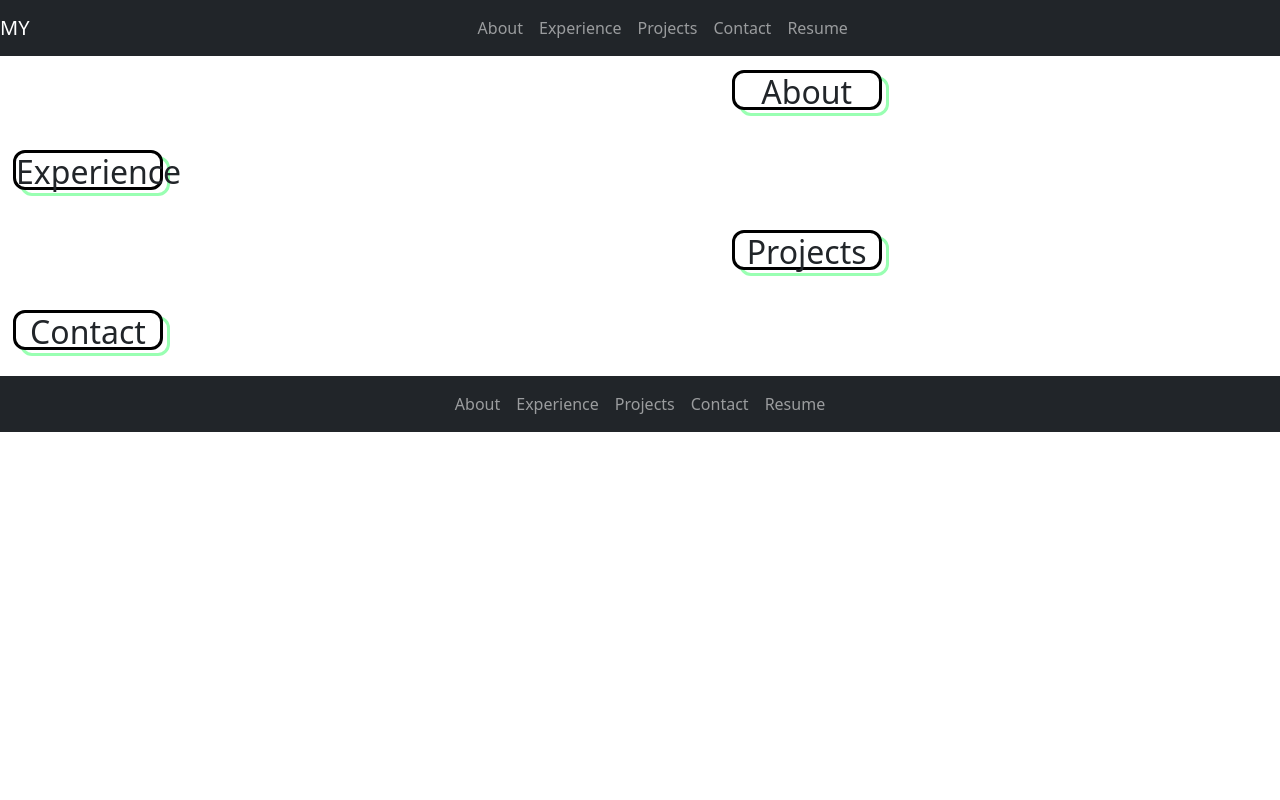
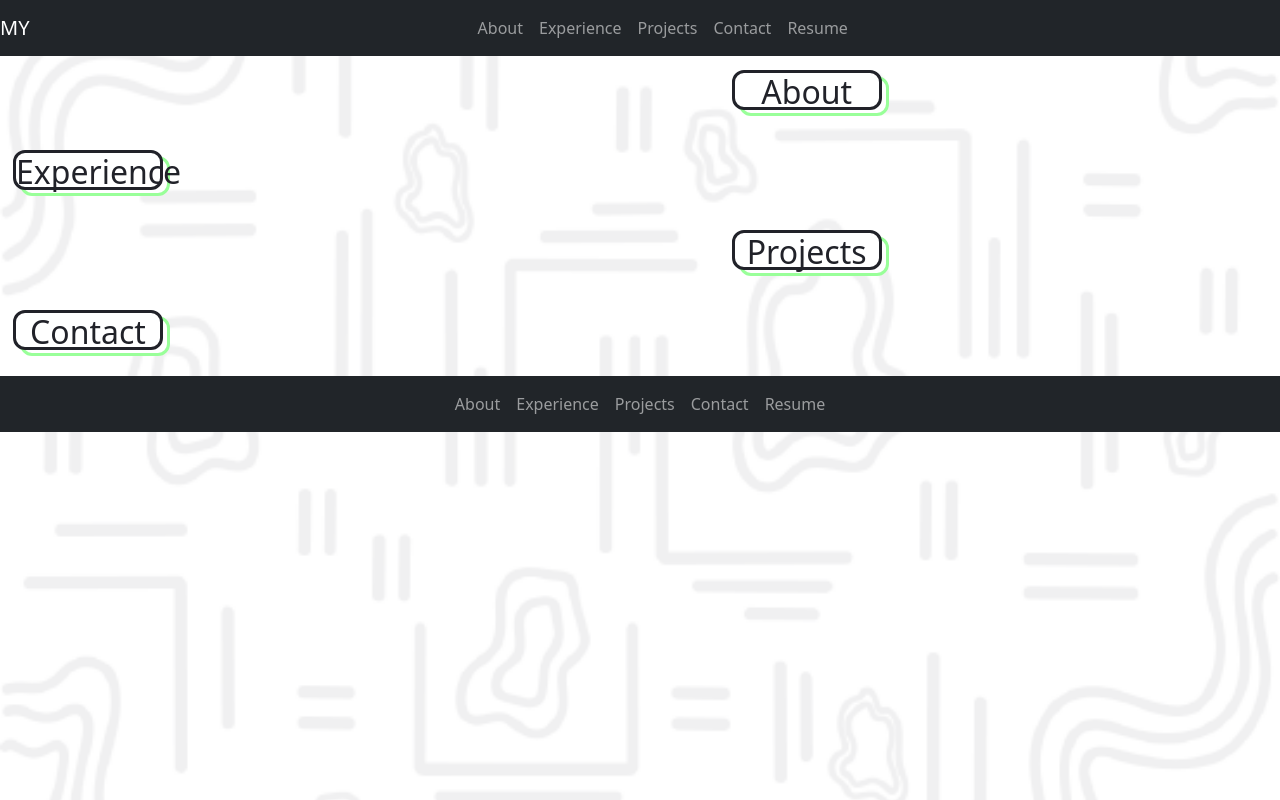
Before and after one commit to miricayancey2025/PortfolioWeb, an Angular app: page / in a window 1280 px wide. Built offline with nearby package versions, Linux system fonts and the light colour scheme.

Commit message:
Added bg image and defined theme colors

```diff
--- a/src/app/app.component.scss
+++ b/src/app/app.component.scss
@@ -1,31 +1,34 @@
+@import "../styles.scss";
+
 .section-title{
   margin-top:20px;
   margin-bottom:20px;
-
+  color:$color-darkestgray;
 }
 .section-title-outer{
   border-style: solid;
   border-width: 3px;
   border-radius: 12px;
-  border-color: #99ffb2;
+  border-color: $color-green;
   background-color:white;
+
   height:40px;
   width: 150px;
+
   margin-left:20px;
   position:relative;
-
-
-
 }
 .section-title-inner{
   position: absolute;
   border-style: solid;
   border-width: 3px;
   border-radius: 12px;
-  border-color: black;
+  border-color: $color-darkestgray;
   background-color:white;
+
   height:40px;
   width: 150px;
+
   margin-left:-10px;
   margin-top:-9px;
   text-align: center;
--- a/src/styles.scss
+++ b/src/styles.scss
@@ -1,2 +1,18 @@
 /* You can add global styles to this file, and also import other style files */
 @import "bootstrap/dist/css/bootstrap.css";
+
+$color-green:#99ff99;
+$color-blue:#003399;
+$color-orange:#ff9900;
+$color-darkestgray:#212229;
+$color-darkgray:#393b46;
+$color-midgray:#7e8087;
+$color-lightgray:#acadb1;
+$color-lightestgray:#e1e2e3;
+$darkmode-bg: "assets/darkmode-bg.png";
+$lightmode-bg: "assets/lightmode-bg.png";
+
+body{
+  background: url($lightmode-bg) no-repeat center fixed;
+  background-size: cover;
+}
```
Also changed, not shown: src/app/app.component.html (+19 -0 lines), src/assets/darkmode-bg.png (added), src/assets/lightmode-bg.png (added).
